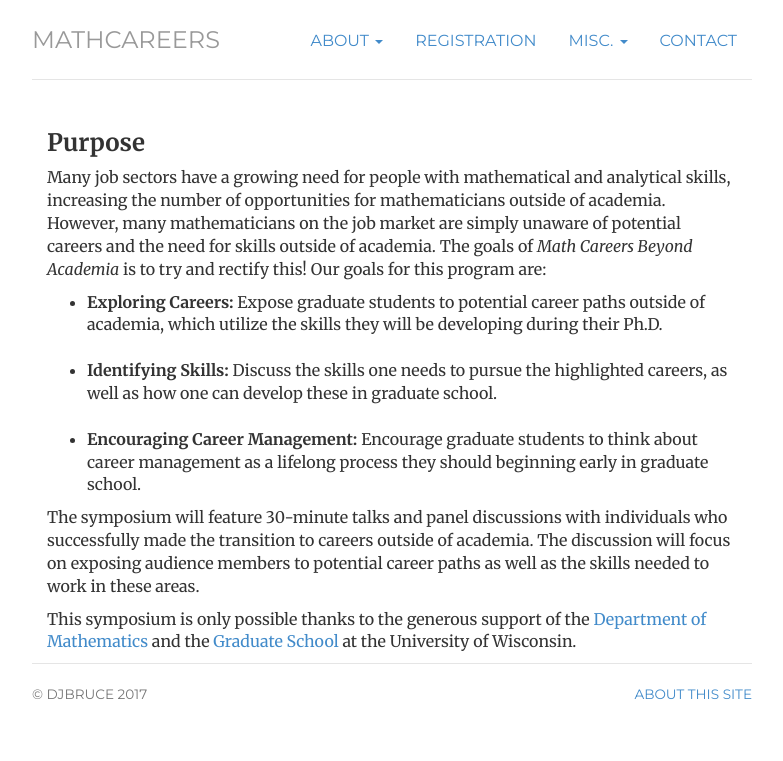
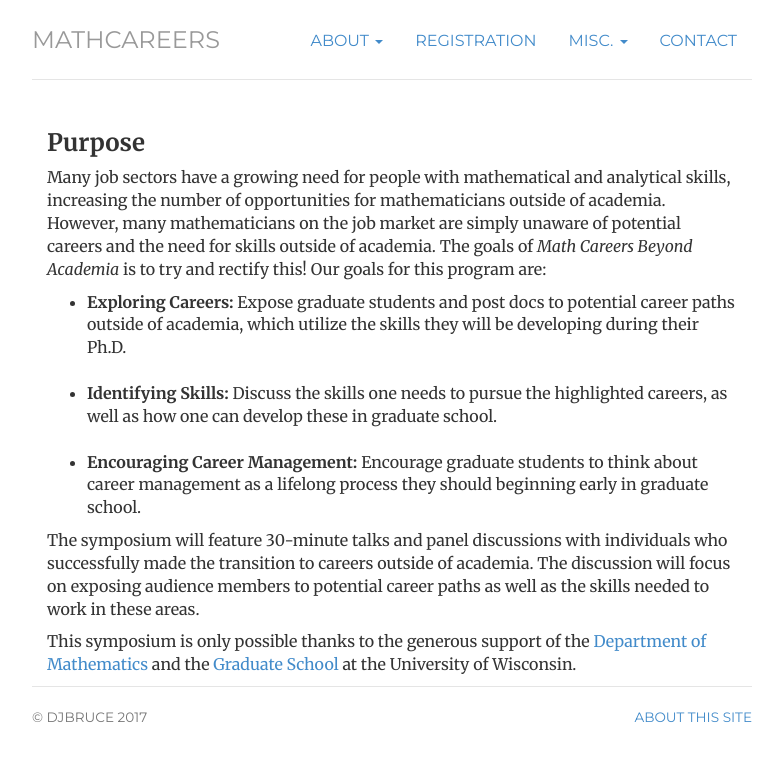
Before and after one commit to julietteBruce/MathCareers, a Jekyll site: the page built from purpose/index.html, in a window 1280 px wide. Shown: the top 761 px of the page, without its empty margins (248-1031 px from the left). Built offline with Jekyll 4.4.1, drawn with Linux system fonts in a browser that asks for light colours.

Commit message:
Update index.html

```diff
--- a/purpose/index.html
+++ b/purpose/index.html
@@ -8,7 +8,7 @@ description: MathCareers Purpose
 <h3>Purpose</h3>
 <p>Many job sectors have a growing need for people with mathematical and analytical skills, increasing the number of opportunities for mathematicians outside of academia. However, many mathematicians on the job market are simply unaware of potential careers and the need for skills outside of academia. The goals of <i>Math Careers Beyond Academia</i> is to try and rectify this! Our goals for this program are:
 <ul>
-<li><b>Exploring Careers:</b> Expose graduate students to potential career paths outside of academia, which utilize the skills they will be developing during their Ph.D.</li>
+<li><b>Exploring Careers:</b> Expose graduate students and post docs to potential career paths outside of academia, which utilize the skills they will be developing during their Ph.D.</li>
 <br>
 <li><b>Identifying Skills:</b> Discuss the skills one needs to pursue the highlighted careers, as well as how one can develop these in graduate school. </li>
 <br>
```
